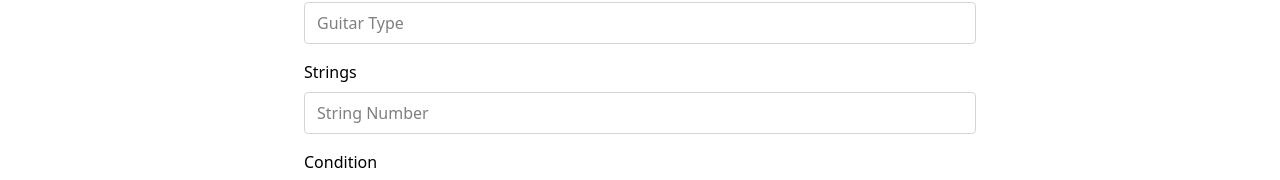
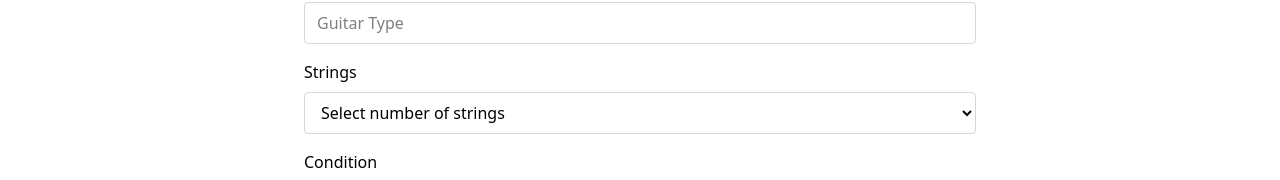
Before and after one commit to CostinCJ/MPP_Lab1, a Next.js app: page /add-guitar in a window 1280 px wide. Shown: the part 510-690 px from the top of the page. Built offline with nearby package versions, Linux system fonts and the light colour scheme.

Commit message:
Modified add guitar for further input data validation

```diff
--- a/src/app/add-guitar/page.tsx
+++ b/src/app/add-guitar/page.tsx
@@ -38,6 +38,7 @@ export default function AddGuitar() {
     strings: false,
     condition: false,
     price: false,
+    image: false,
   });
 
   // State for guitars (simulating in-memory database)
@@ -46,6 +47,9 @@ export default function AddGuitar() {
   // State for form submission status
   const [formSubmitted, setFormSubmitted] = useState(false);
   const [duplicateError, setDuplicateError] = useState(false);
+
+  // State for image upload
+    const [imageSelected, setImageSelected] = useState(false);
 
   // Handle input changes
   const handleChange = (e: React.ChangeEvent<HTMLInputElement | HTMLSelectElement>) => {
@@ -71,6 +75,7 @@ export default function AddGuitar() {
       if (!file.type.startsWith('image/')) {
         setImageError(true);
         setImagePreview(null);
+        setImageSelected(false);
         return;
       }
 
@@ -78,10 +83,12 @@ export default function AddGuitar() {
       if (file.size > 5 * 1024 * 1024) {
         setImageError(true);
         setImagePreview(null);
+        setImageSelected(false);
         return;
       }
 
       setImageError(false);
+      setImageSelected(true);
 
       // Create a preview URL for the image
       const reader = new FileReader();
@@ -91,6 +98,7 @@ export default function AddGuitar() {
       reader.readAsDataURL(file);
     } else {
       setImagePreview(null);
+      setImageSelected(false);
     }
   };
 
@@ -100,13 +108,12 @@ export default function AddGuitar() {
       name: formData.name.trim() === '',
       manufacturer: formData.manufacturer.trim() === '',
       type: formData.type.trim() === '',
-      strings: formData.strings.trim() === '' ||
-               isNaN(Number(formData.strings)) ||
-               Number(formData.strings) <= 0,
+      strings: formData.strings === '',
       condition: formData.condition.trim() === '',
       price: formData.price.trim() === '' ||
              isNaN(Number(formData.price.replace(/[^\d.-]/g, ''))) ||
              Number(formData.price.replace(/[^\d.-]/g, '')) <= 0,
+      image: imageError || !imageSelected,
     };
 
     setErrors(newErrors);
@@ -292,16 +299,19 @@ export default function AddGuitar() {
 
             <div className="mb-4">
                 <label htmlFor="strings" className="block mb-2">Strings</label>
-              <input
-                type="text"
+                <select
                     id="strings"
                     name="strings"
-                placeholder="String Number"
                     value={formData.strings}
                     onChange={handleChange}
                     className={`w-full px-3 py-2 border rounded ${errors.strings ? 'border-red-500' : 'border-gray-300'}`}
-              />
-              {errors.strings && <p className="text-red-500 text-sm mt-1">Enter a valid positive number of strings</p>}
+                >
+                    <option value="">Select number of strings</option>
+                    <option value="6">6</option>
+                    <option value="7">7</option>
+                    <option value="12">12</option>
+                </select>
+                {errors.strings && <p className="text-red-500 text-sm mt-1">Please select number of strings</p>}
             </div>
 
             <div className="mb-4">
@@ -343,9 +353,11 @@ export default function AddGuitar() {
                 name="image"
                 accept="image/*"
                 onChange={handleImageUpload}
-                className="w-full px-3 py-2 border border-gray-300 rounded"
+                className={`w-full px-3 py-2 border rounded ${errors.image ? 'border-red-500' : 'border-gray-300'}`}
               />
-              {imageError && <p className="text-red-500 text-sm mt-1">Please upload a valid image (max 5MB)</p>}
+                {errors.image && !imageSelected && <p className="text-red-500 text-sm mt-1">Please select an image for the guitar</p>}
+                {errors.image && imageSelected && <p className="text-red-500 text-sm mt-1">Please upload a valid image (max 5MB)</p>}
+
 
               {/* Image Preview */}
               {imagePreview && (
@@ -363,6 +375,8 @@ export default function AddGuitar() {
                 </div>
               )}
             </div>
+
+            setImageSelected(false);
 
             <button type="submit" className="w-full py-3 bg-black text-white rounded-lg hover:bg-gray-900 transition-colors">
               Add Guitar
```
Lines whose indentation alone changed are shown as unchanged.
